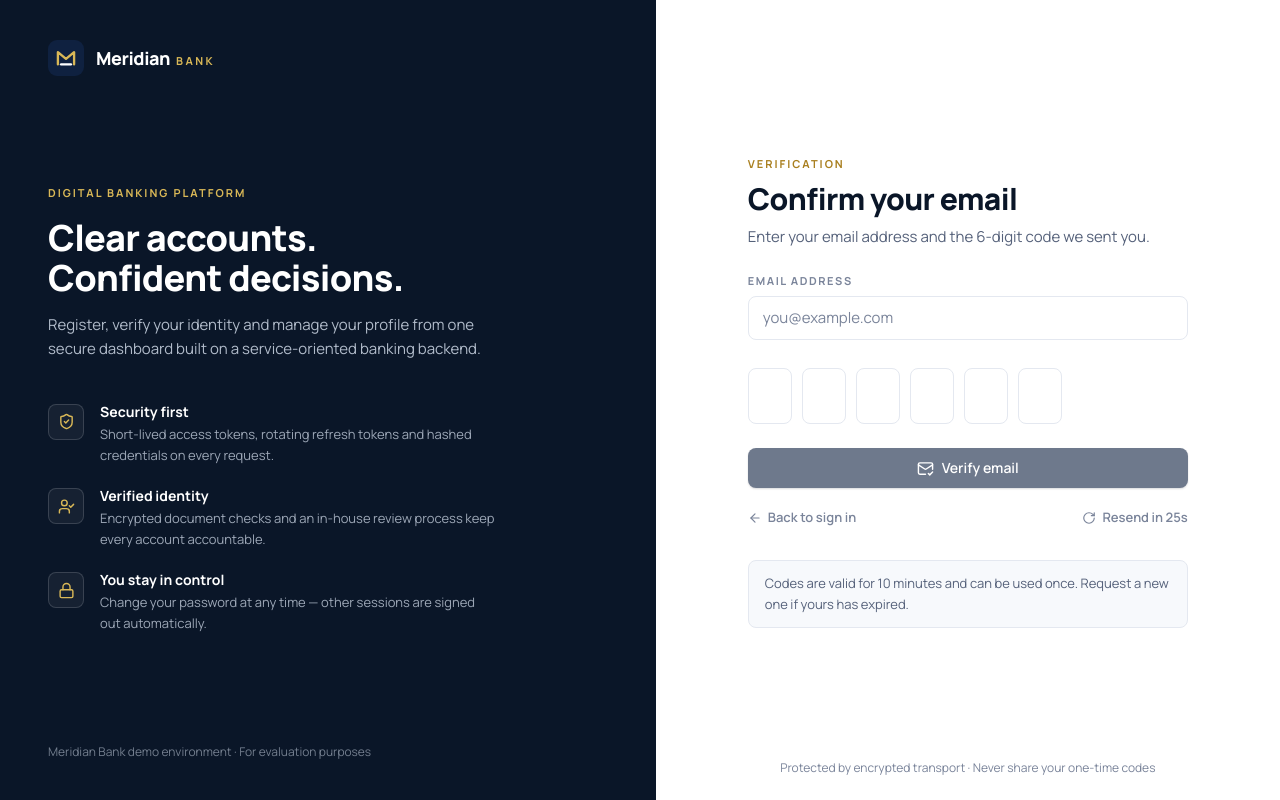
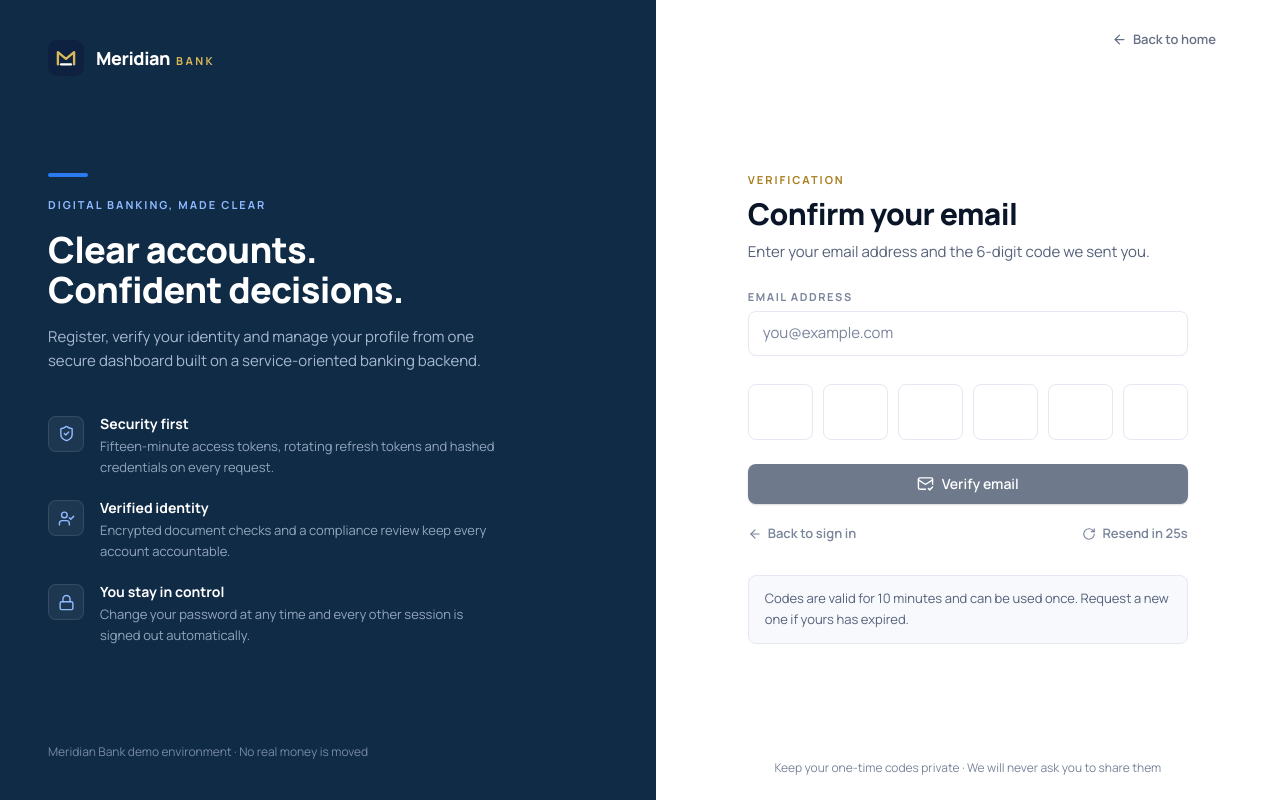
Before and after one commit to Degky827/DBS, a React (Vite) app in the folder frontend/: page /verify-email in a window 1280 px wide. Built offline with nearby package versions, Linux system fonts and the light colour scheme; no server answers.

Commit message:
feat(frontend): refresh auth layout and OTP inputs
Restyle the auth shell with the midnight panel, brand accents, home links and
accurate security notes. Make OTP fields fluid across six columns so they fit
small screens and align focus styling with the public palette.

```diff
--- a/frontend/src/components/OtpInput.jsx
+++ b/frontend/src/components/OtpInput.jsx
@@ -39,7 +39,7 @@ export default function OtpInput({ value, onChange, onComplete }) {
   };
 
   return (
-    <div className="flex gap-2.5" onPaste={handlePaste}>
+    <div className="grid grid-cols-6 gap-2.5" onPaste={handlePaste}>
       {digits.map((digit, i) => (
         <input
           key={i}
@@ -52,7 +52,7 @@ export default function OtpInput({ value, onChange, onComplete }) {
           inputMode="numeric"
           autoComplete="one-time-code"
           aria-label={`Digit ${i + 1}`}
-          className="num h-14 w-11 rounded-lg border border-ink-200 bg-white text-center text-xl font-bold text-navy-900 outline-none transition focus:border-navy-500 focus:ring-4 focus:ring-navy-500/10"
+          className="num h-14 w-full min-w-0 rounded-lg border border-ink-200 bg-white text-center text-xl font-bold text-midnight outline-none transition focus:border-brand-600 focus:ring-4 focus:ring-brand-600/10"
         />
       ))}
     </div>
--- a/frontend/src/layouts/AuthLayout.jsx
+++ b/frontend/src/layouts/AuthLayout.jsx
@@ -1,23 +1,23 @@
-import { Outlet } from "react-router-dom";
+import { Link, Outlet } from "react-router-dom";
 import { motion, useReducedMotion } from "motion/react";
-import { ShieldCheck, Lock, UserCheck } from "lucide-react";
+import { ShieldCheck, Lock, UserCheck, ArrowLeft } from "lucide-react";
 import Logo from "../components/Logo";
 
 const HIGHLIGHTS = [
   {
     icon: ShieldCheck,
     title: "Security first",
-    text: "Short-lived access tokens, rotating refresh tokens and hashed credentials on every request.",
+    text: "Fifteen-minute access tokens, rotating refresh tokens and hashed credentials on every request.",
   },
   {
     icon: UserCheck,
     title: "Verified identity",
-    text: "Encrypted document checks and an in-house review process keep every account accountable.",
+    text: "Encrypted document checks and a compliance review keep every account accountable.",
   },
   {
     icon: Lock,
     title: "You stay in control",
-    text: "Change your password at any time — other sessions are signed out automatically.",
+    text: "Change your password at any time and every other session is signed out automatically.",
   },
 ];
 
@@ -26,10 +26,10 @@ export default function AuthLayout() {
 
   return (
     <div className="min-h-screen grid lg:grid-cols-[1.05fr_1fr]">
-      <aside className="hidden flex-col justify-between bg-navy-900 px-12 py-10 text-white lg:flex">
-        <div>
+      <aside className="hidden flex-col justify-between bg-midnight px-12 py-10 text-white lg:flex">
+        <Link to="/" aria-label="Meridian Bank home" className="w-fit">
           <Logo light />
-        </div>
+        </Link>
 
         <motion.div
           className="max-w-md"
@@ -37,13 +37,16 @@ export default function AuthLayout() {
           animate={{ opacity: 1, y: 0 }}
           transition={{ duration: 0.4, ease: [0.22, 0.61, 0.36, 1] }}
         >
-          <p className="eyebrow text-gold-400">Digital banking platform</p>
+          <span className="block h-1 w-10 rounded-full bg-brand-500" aria-hidden="true" />
+          <p className="mt-5 text-[11px] font-bold uppercase tracking-[0.18em] text-brand-300">
+            Digital banking, made clear
+          </p>
           <h1 className="mt-4 text-4xl font-extrabold leading-[1.1] text-white">
             Clear accounts.
             <br />
             Confident decisions.
           </h1>
-          <p className="mt-4 text-[15px] leading-relaxed text-navy-100/80">
+          <p className="mt-4 text-[15px] leading-relaxed text-brand-100/75">
             Register, verify your identity and manage your profile from one secure
             dashboard built on a service-oriented banking backend.
           </p>
@@ -51,28 +54,34 @@ export default function AuthLayout() {
           <ul className="mt-10 space-y-5">
             {HIGHLIGHTS.map(({ icon: Icon, title, text }) => (
               <li key={title} className="flex gap-4">
-                <span className="mt-0.5 flex h-9 w-9 shrink-0 items-center justify-center rounded-lg border border-white/15 bg-white/5 text-gold-400">
+                <span className="mt-0.5 flex h-9 w-9 shrink-0 items-center justify-center rounded-lg border border-white/10 bg-white/[0.06] text-brand-300">
                   <Icon size={17} strokeWidth={2} />
                 </span>
                 <div>
                   <p className="text-sm font-bold text-white">{title}</p>
-                  <p className="mt-0.5 text-[13px] leading-relaxed text-navy-100/70">{text}</p>
+                  <p className="mt-0.5 text-[13px] leading-relaxed text-brand-100/65">{text}</p>
                 </div>
               </li>
             ))}
           </ul>
         </motion.div>
 
-        <p className="text-xs text-navy-100/50">
-          Meridian Bank demo environment · For evaluation purposes
+        <p className="text-xs text-brand-100/50">
+          Meridian Bank demo environment · No real money is moved
         </p>
       </aside>
 
       <main className="flex min-h-screen flex-col bg-white">
-        <div className="flex items-center justify-between px-6 pt-6 lg:px-14">
-          <div className="lg:hidden">
+        <div className="flex items-center justify-between gap-4 px-6 pt-6 lg:px-14">
+          <Link to="/" aria-label="Meridian Bank home" className="lg:hidden">
             <Logo />
-          </div>
+          </Link>
+          <Link
+            to="/"
+            className="ml-auto inline-flex items-center gap-1.5 rounded-lg px-2 py-1.5 text-[13px] font-semibold text-muted transition hover:bg-brand-50 hover:text-midnight"
+          >
+            <ArrowLeft size={15} /> Back to home
+          </Link>
         </div>
 
         <div className="flex flex-1 items-center justify-center px-6 py-10 lg:px-14">
@@ -87,7 +96,7 @@ export default function AuthLayout() {
         </div>
 
         <p className="px-6 pb-6 text-center text-xs text-ink-400 lg:px-14">
-          Protected by encrypted transport · Never share your one-time codes
+          Keep your one-time codes private · We will never ask you to share them
         </p>
       </main>
     </div>
```
